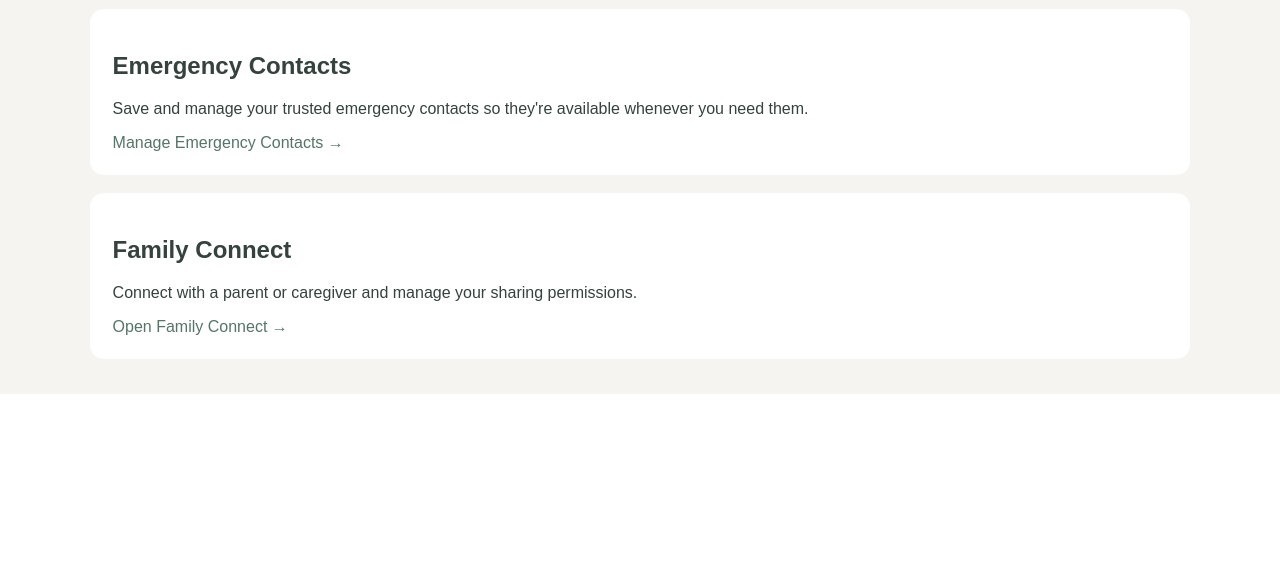
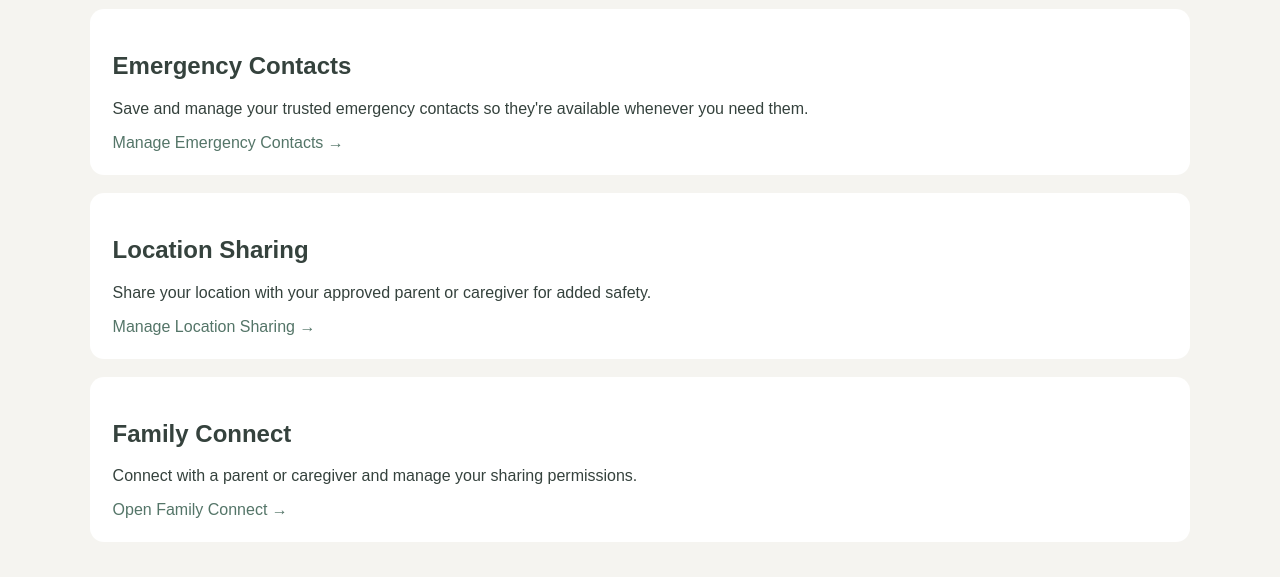
Before and after one commit to kshipraaaaaaa/Sarthi, a Django app: template templates/student/dashboard.html in a window 1280 px wide. Shown: the part 821-1398 px from the top of the page. Before the commit the page ends 1215 px from the top, so only its background shows below. Run offline with Django 5.2, Linux system fonts and the light colour scheme; the template is opened without the code that fills it, so the values that code supplies are empty.

Commit message:
Update dashboard.html

```diff
--- a/templates/student/dashboard.html
+++ b/templates/student/dashboard.html
@@ -141,6 +141,14 @@
         Manage Emergency Contacts →
     </a>
 </section>
+	<section class="card" style="margin-top:18px;">
+    <h2>Location Sharing</h2>
+    <p>Share your location with your approved parent or caregiver for added safety.</p>
+
+    <a href="{% url 'location_sharing' %}">
+        Manage Location Sharing →
+    </a>
+</section>
     <section class="card" style="margin-top:18px;">
         <h2>Family Connect</h2>
         <p>Connect with a parent or caregiver and manage your sharing permissions.</p>
```
